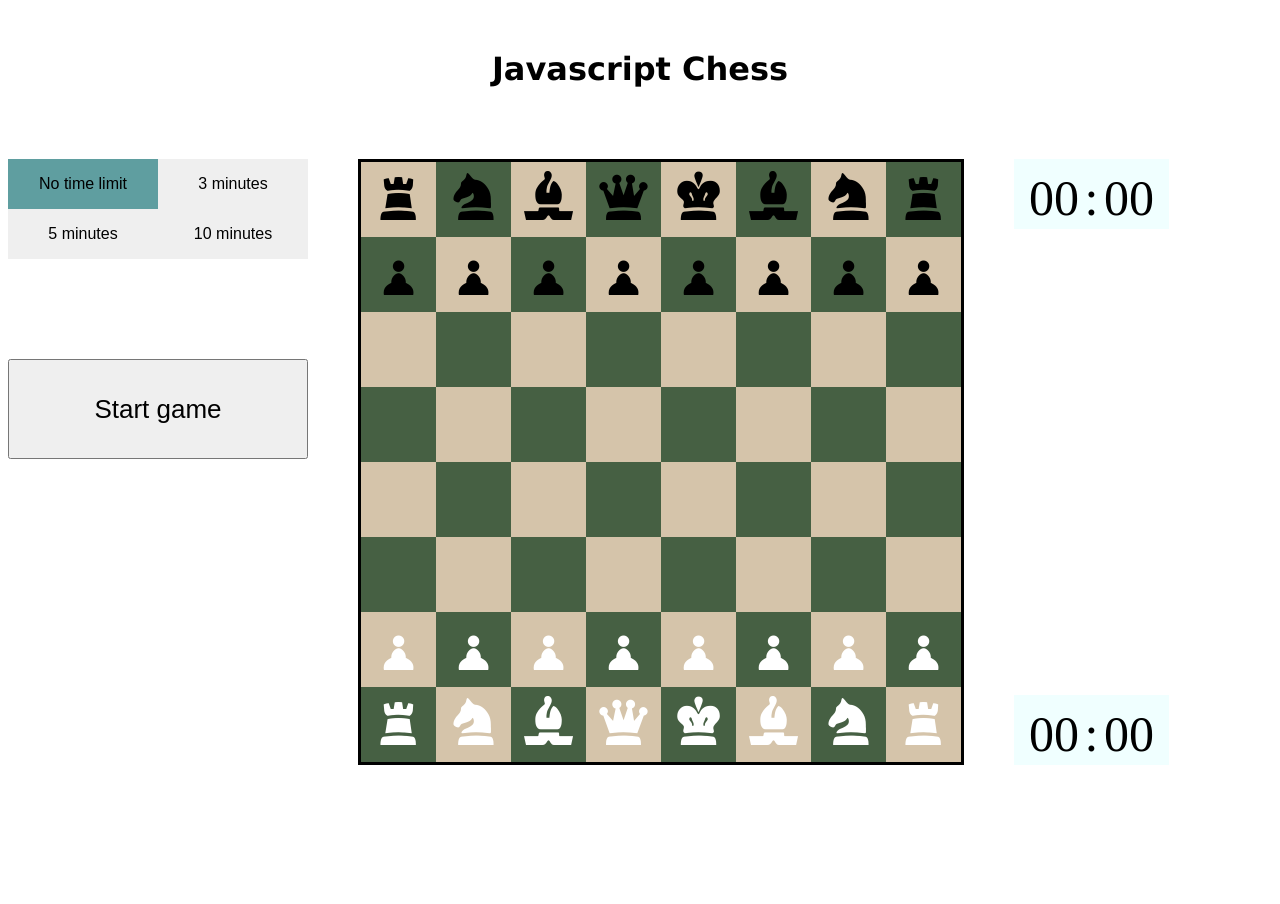
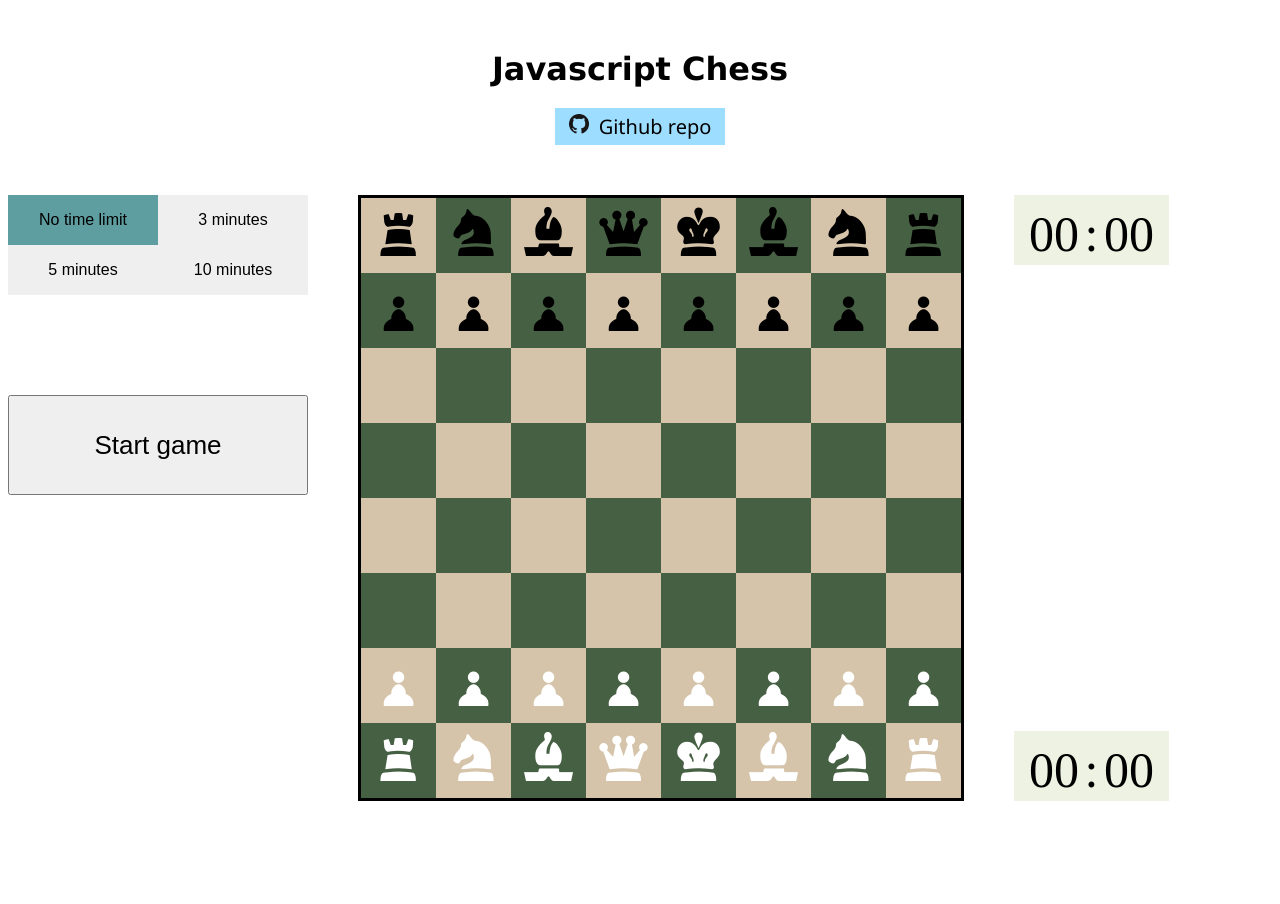
Before and after one commit to andreasthiberg/js-Chess, a website with bundled scripts: page index.html in a window 1280 px wide. Before the commit the page ends 873 px from the top, so only its background shows below. Built offline with nearby package versions, Linux system fonts and the light colour scheme.

Commit message:
Added github link

```diff
--- a/index.html
+++ b/index.html
@@ -6,7 +6,10 @@
     <link rel="stylesheet" type="text/css" href="style/style.css">
 </head>
 <body>
-    <div class="page-title"><h1>Javascript Chess</h1></div>
+    <header>
+        <div class="page-title"><h1>Javascript Chess</h1></div>
+        <a target="_blank" class="github-link" href="https://github.com/andreasthiberg/js-chess"><div class="github-button"><img class="github-logo" src="img/github_logo.png">Github repo</div></a>
+    </header>
     <div class="chess-grid">
         <div class="white-pieces-captured pieces-captured"></div>
         <div class="black-pieces-captured pieces-captured"></div>
--- a/js/main.js
+++ b/js/main.js
@@ -246,9 +246,11 @@ function attemptMove (event) {
         /* Moves piece */
         boardArray[startCoords[0]][startCoords[1]] = "Empty";
         boardArray[endCoords[0]][endCoords[1]] = selectedPiece;
+        changeTurn();
 
         /* Tries to promote pawn */
         if (promotePawn([endCoords[0], endCoords[1]], selectedPiece)) {
+            changeTurn();
             promotionShowOrHide(currentTurn);
             promotionCoords = endCoords;
         }
@@ -264,7 +266,6 @@ function attemptMove (event) {
         document.getElementById(endCoords.join("")).classList.add("move-square");
 
         lookForCheckOrMate();
-        changeTurn();
 
         return true;
     }
@@ -307,6 +308,7 @@ function promotionChoice(event){
     placePieces(boardArray);
     promotionShowOrHide(optionId.charAt(8));
     lookForCheckOrMate();
+    changeTurn();
 }
 
 
--- a/style/style.css
+++ b/style/style.css
@@ -10,10 +10,38 @@ body {
 
 /* Header */
 
+h1 {
+    margin-bottom: 20px;
+    }
+
 .page-title {
     font-family: Verdana, Geneva, Tahoma, sans-serif;
     margin-top: 50px;
 }
+
+.github-button {
+    display: inline-block;
+    background-color: rgb(157, 221, 255);
+    width: 160px;
+    padding: 5px;
+    font-size: 20px;
+}
+
+.github-button:hover {
+    background-color: rgb(74, 132, 164);
+}
+
+.github-logo {
+    height: 20px;
+    margin-right: 10px;
+}
+
+.github-link {
+    text-decoration: none;
+    color: black;
+    font-family: 'Segoe UI', Tahoma, Geneva, Verdana, sans-serif;
+}
+
 
 /* Grid */
 .chess-grid {
@@ -166,12 +194,12 @@ body {
     width: 135px;
     height: 50px;
     padding: 10px;
-    background-color: azure;
+    background-color: rgb(238, 242, 226);
 
 }
 
 .current-timer {
-    background-color: rgb(211, 255, 199);
+    background-color: rgb(115, 181, 96);
 }
 
 .white-timer {
@@ -185,6 +213,7 @@ body {
     height: 75px;
     width: 300px;
     display: none;
+    margin-top: 20px;
 }
 
 .white-promotion-div {
@@ -205,5 +234,5 @@ body {
 }
 
 .promotion-option:hover {
-    background-color: rgb(148, 216, 125);
+    background-color: rgb(115, 181, 96);
 }
```
Also changed, not shown: img/github_logo.png (added), 2 other files.
